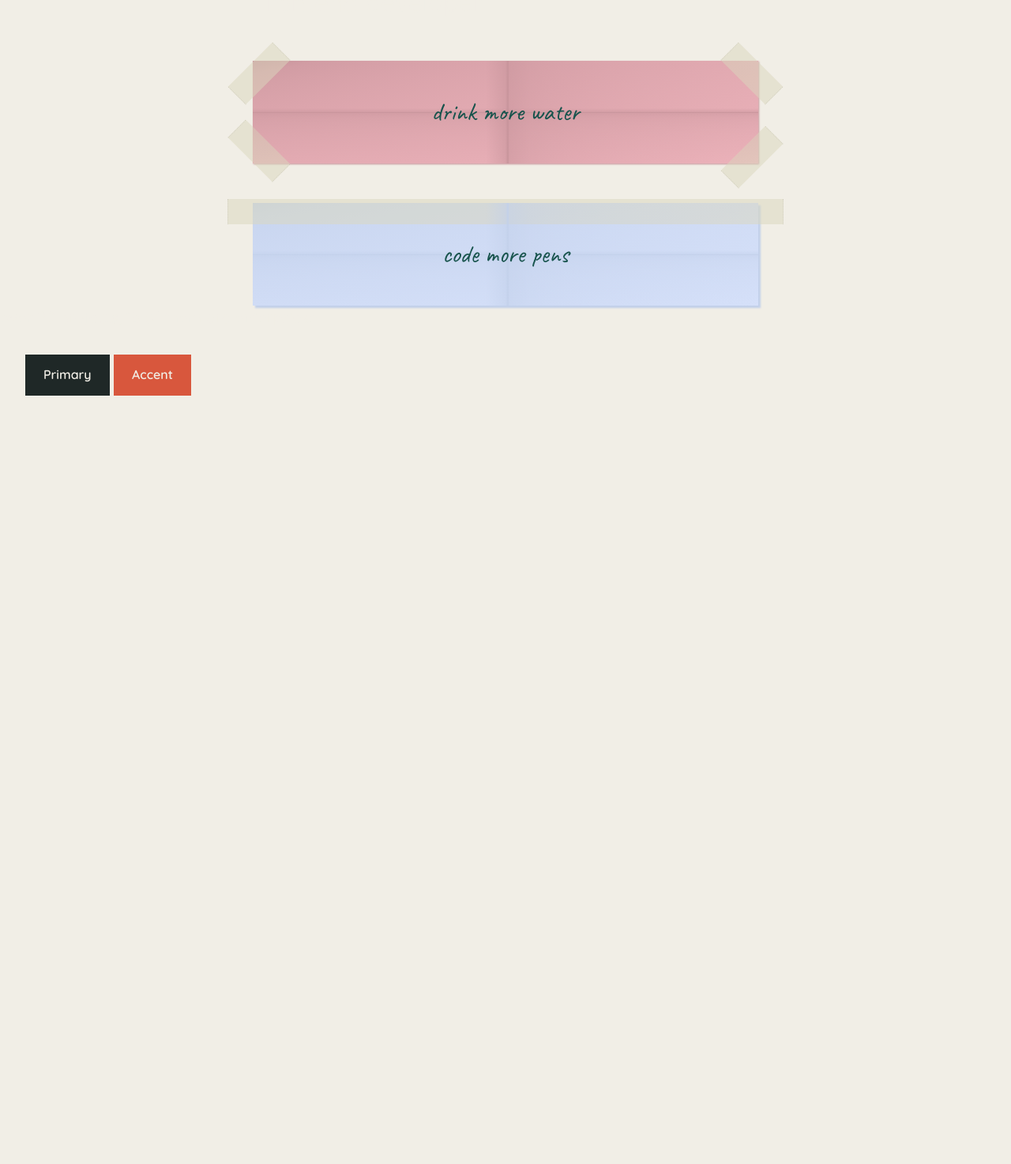
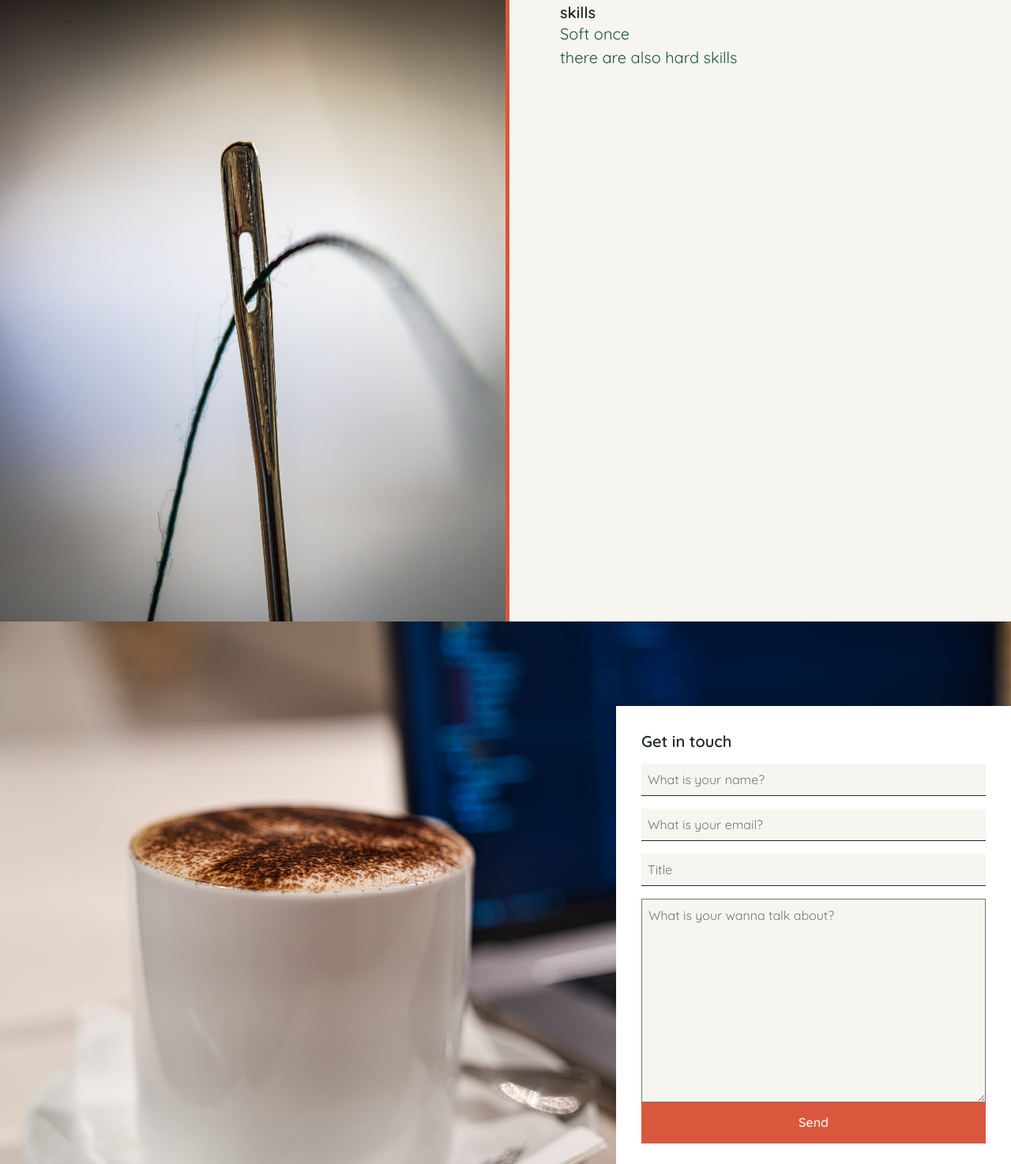
Before and after one commit to TeodoraCerevicki/portfolio, a website: page index.html in a window 1280 px wide. Shown: the part 1326-2800 px from the top of the page at 79% size. Before the commit the page ends 1859 px from the top, so only its background shows below. Drawn offline with nearby package versions, Linux system fonts and the light colour scheme; files whose address does not match are found by name.

Commit message:
implementing place holders for section and implementing contact form

```diff
--- a/index.html
+++ b/index.html
@@ -14,10 +14,10 @@
 <body>
     <nav class="main-nav space-between">
         <ul class="align-center">
-            <li><a class="item" href="">Home</a></li>
-            <li><a class="item" href="">About</a></li>
-            <li><a class="item" href="">Experience</a></li>
-            <li><a class="item" href="">Skills</a></li>
+            <li><a class="item" href="#about">About</a></li>
+            <li><a class="item" href="#projects">projects</a></li>
+            <li><a class="item" href="#skills">Skills</a></li>
+            <li><a class="item" href="#contact">contact</a></li>
         </ul>
 
         <ul class="align-center">
@@ -45,12 +45,12 @@
             </h1>
 
             <a href="#about" class="icon-arrow-down scroll-button"></a>
-            <!-- <div class="layout"></div> -->
         </header>
 
         <section id="about" class="about">
+            <h1 class="title">About</h1>
 
-            <div class="item"><img src="assets/images/thea.jpg" class="image" alt="image of Thea"></div>
+            <!-- <div class="item"><img src="assets/images/thea.jpg" class="image" alt="image of Thea"></div> -->
             <div class="item">
                 <h1 class="title">Teodora Čerevicki</h1>
                 <h2 class="title">Frontend developer</h2>
@@ -68,15 +68,49 @@
               </div>
         </section>
 
-        <section class="experience">
+        <section id="projects" class="projects">
+            <h1 class="title">projects</h1>
             <p>over 20 projects, 15 of them are enterpriese</p>
+        </section>
+
+        <section id="skills" class="skills">
+            <div class="content-wrapper">
+                <h1 class="title">skills</h1>
+                <p>Soft once</p>
+
+                <p>there are also hard skills</p>
+            </div>
+        </section>
+
+        <section id="contact" class="contact">
+            <form action="" class="form" onsubmit="sendEmail(); reset(); return false;">
+                <h1 class="title">Get in touch</h1>
+                <input type="text" id="name" class="input-field" placeholder="What is your name?" required>
+                <input type="email" id="email" class="input-field" placeholder="What is your email?" required>
+                <input type="text" id="title" class="input-field" placeholder="Title" required>
+                <textarea name="" id="message" class="textarea" cols="30" rows="10" placeholder="What is your wanna talk about?" required></textarea>
+                <button class="button-accent" type="submit">Send</button>
+            </form>
         </section>
     </main>
 
-    <section class="main-container">
-        <button class="button-primary">Primary</button>
-        <button class="button-accent">Accent</button>
-    </section>
+    <script src="https://smtpjs.com/v3/smtp.js"></script>
+    <script>
+        function sendEmail() {
+            Email.send({
+                Host : "smtp.elasticemail.com",
+                Username : "teodora.cerevicki@gmail.com",
+                Password : "password",
+                To : 'teodora.cerevicki@gmail.com',
+                From : document.getElementById("email").value,
+                Subject : document.getElementById("title").value,
+                Body : "Name: " + document.getElementById("name").value
+                    + "</br> message: " + document.getElementById("message").value
+            }).then(
+            message => alert(message)
+            );
+        }
+    </script>
 </body>
 
 </html>
--- a/styles/modules/_variables.scss
+++ b/styles/modules/_variables.scss
@@ -7,14 +7,15 @@ $accent-light: #EF7459;
 $font-color: #f1eee6;
 $font-color-dark: #17534C;
 
-$background-default: #f1eee6;
+$background-default: #f7f5ef;
 
 $font-size-default: 16px;
 $font-size-large: 20px;
 
 $default-gap: 16px;
+$small-gap: calc($default-gap / 2);
 $large-gap: calc($default-gap * 2);
-$small-gap: calc($default-gap / 2);
+$extra-large-gap: calc($large-gap * 2);
 
 $border-radius: 4px;
 $default-border: 1px solid #424445;
--- a/styles/partials/core/components/_index.scss
+++ b/styles/partials/core/components/_index.scss
@@ -3,3 +3,6 @@
 @use 'introduction';
 @use 'papers';
 @use 'heros';
+@use 'skills';
+@use 'contact';
+@use 'forms';
--- /dev/null
+++ b/styles/partials/core/components/contact/_general.scss
@@ -0,0 +1,17 @@
+@use '../../../../modules/variables' as vars;
+
+.contact {
+    height: 100vh;
+    display: flex;
+    align-items: center;
+    justify-content: flex-end;
+    background: {
+        image: url(../../assets/images/background/bg-coffee.jpg);
+        repeat: no-repeat;
+        size: cover;
+    }
+
+    .title {
+        margin-bottom: vars.$default-gap;
+    }
+}
--- /dev/null
+++ b/styles/partials/core/components/contact/_index.scss
@@ -0,0 +1 @@
+@use 'general';
--- /dev/null
+++ b/styles/partials/core/components/forms/_general.scss
@@ -0,0 +1,33 @@
+@use '../../../../modules/variables' as vars;
+
+.form {
+    display: flex;
+    flex-direction: column;
+    width: 500px;
+    background: #fff;
+    padding: vars.$large-gap;
+}
+
+.input-field,
+.textarea {
+    padding: vars.$small-gap;
+    background-color: vars.$background-default;
+    font-size: vars.$font-size-default;
+}
+
+.input-field {
+    margin-bottom: vars.$default-gap;
+    border: none;
+    border-bottom: 1px solid vars.$primary;
+
+    &:focus {
+        border: none;
+        border-bottom: 2px solid vars.$accent;
+    }
+}
+
+.textarea {
+    &:focus {
+        border: 2px solid vars.$accent;
+    }
+}
--- /dev/null
+++ b/styles/partials/core/components/forms/_index.scss
@@ -0,0 +1 @@
+@use 'general';
--- /dev/null
+++ b/styles/partials/core/components/skills/_general.scss
@@ -0,0 +1,18 @@
+@use '../../../../modules/variables' as vars;
+
+.skills {
+    display: flex;
+    justify-content: flex-end;
+    height: 100vh;
+    background: {
+        image: url(../../assets/images/background/skills.jpg);
+        repeat: no-repeat;
+        size: 50% 100%;
+    }
+
+    .content-wrapper {
+        width: 50%;
+        padding: vars.$default-gap vars.$extra-large-gap;
+        border-left: 5px solid vars.$accent;
+    }
+}
--- /dev/null
+++ b/styles/partials/core/components/skills/_index.scss
@@ -0,0 +1 @@
+@use 'general';
--- a/styles/partials/core/elements/_body.scss
+++ b/styles/partials/core/elements/_body.scss
@@ -12,7 +12,7 @@ body {
     background-color: vars.$background-default;
 
 	* {
-		outline-color: vars.$accent;
+		outline-color: transparent;
 	}
 }
 
--- a/styles/partials/core/elements/_paragraphs.scss
+++ b/styles/partials/core/elements/_paragraphs.scss
@@ -1,5 +1,5 @@
 @use '../../../modules/variables' as vars;
 
 p {
-	color: vars.$font-color;
+	color: vars.$font-color-dark;
 }
```
Also changed, not shown: assets/images/background/bg-earth.jpg (deleted), assets/images/background/pexels-игорь-альшин-2873277.jpg (added), assets/images/background/skills.jpg (added), styles/partials/main.css, 1 other file.
